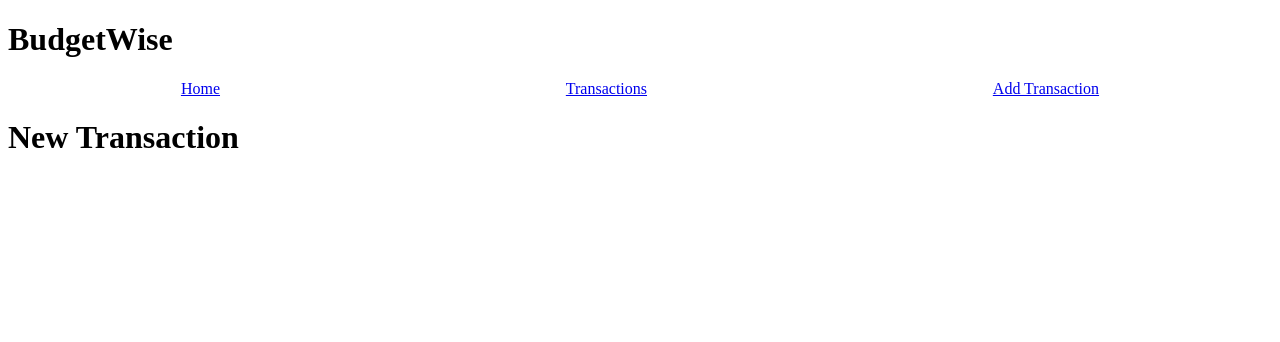
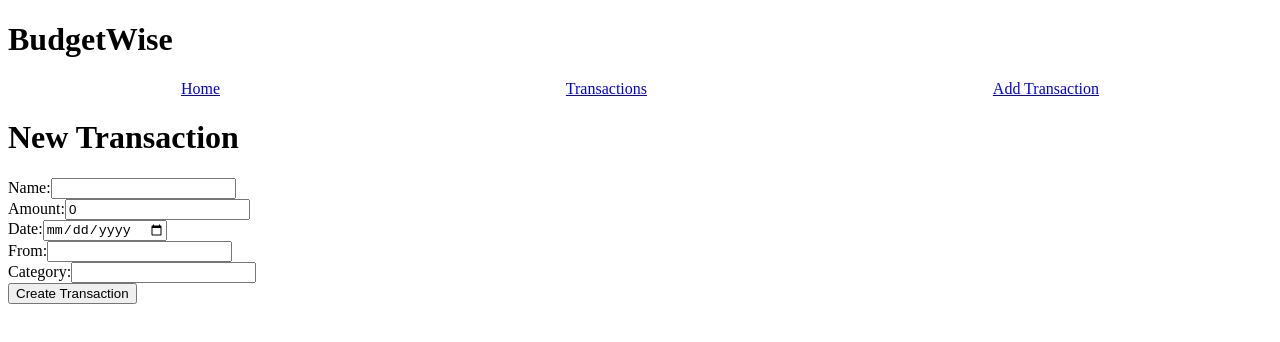
Before and after one commit to AbdelSayedahmed/Budgeting-App-Frontend, a React (Create React App) app: page /transactions/new in a window 1280 px wide. Shown: the top 342 px of the page. Built offline with nearby package versions, Linux system fonts and the light colour scheme.

Commit message:
create transaction component complete

```diff
--- a/src/components/NewTransaction.jsx
+++ b/src/components/NewTransaction.jsx
@@ -1,5 +1,98 @@
-import React from "react";
+import React, { useState } from "react";
+import { useNavigate } from "react-router-dom";
 
 export default function NewTransaction() {
-    return <h1>New Transaction</h1>
+  const navigate = useNavigate();
+  const [form, setForm] = useState({
+    name: "",
+    amount: 0,
+    date: "",
+    from: "",
+    category: "",
+  });
+
+  function createTransaction(transaction) {
+    const options = {
+      method: "POST",
+      body: JSON.stringify(transaction),
+      headers: { "Content-Type": "application/json" },
+    };
+    return fetch("http://localhost:6298/transactions", options).then(
+      (response) => response.json()
+    );
+  }
+
+  const handleChange = (e) => {
+    const { name, value } = e.target;
+    setForm((prevForm) => ({
+      ...prevForm,
+      [name]: value,
+    }));
+  };
+
+  const handleSubmit = (e) => {
+    e.preventDefault();
+    createTransaction(form).then((newTransaction) => {
+      navigate(`/transactions/${newTransaction.id}`); // redirect to the created transaction's show page
+    });
+  };
+
+  return (
+    <div>
+      <h1>New Transaction</h1>
+      <form onSubmit={handleSubmit}>
+        <div>
+          <label htmlFor="name">Name:</label>
+          <input
+            type="text"
+            id="name"
+            name="name"
+            value={form.name}
+            onChange={handleChange}
+          />
+        </div>
+        <div>
+          <label htmlFor="amount">Amount:</label>
+          <input
+            type="number"
+            id="amount"
+            name="amount"
+            value={form.amount}
+            onChange={handleChange}
+          />
+        </div>
+        <div>
+          <label htmlFor="date">Date:</label>
+          <input
+            type="date"
+            id="date"
+            name="date"
+            value={form.date}
+            onChange={handleChange}
+          />
+        </div>
+        <div>
+          <label htmlFor="from">From:</label>
+          <input
+            type="text"
+            id="from"
+            name="from"
+            value={form.from}
+            onChange={handleChange}
+          />
+        </div>
+        <div>
+          <label htmlFor="category">Category:</label>
+          <input
+            type="text"
+            id="category"
+            name="category"
+            value={form.category}
+            onChange={handleChange}
+          />
+        </div>
+        <button type="submit">Create Transaction</button>
+      </form>
+    </div>
+  );
 }
```
